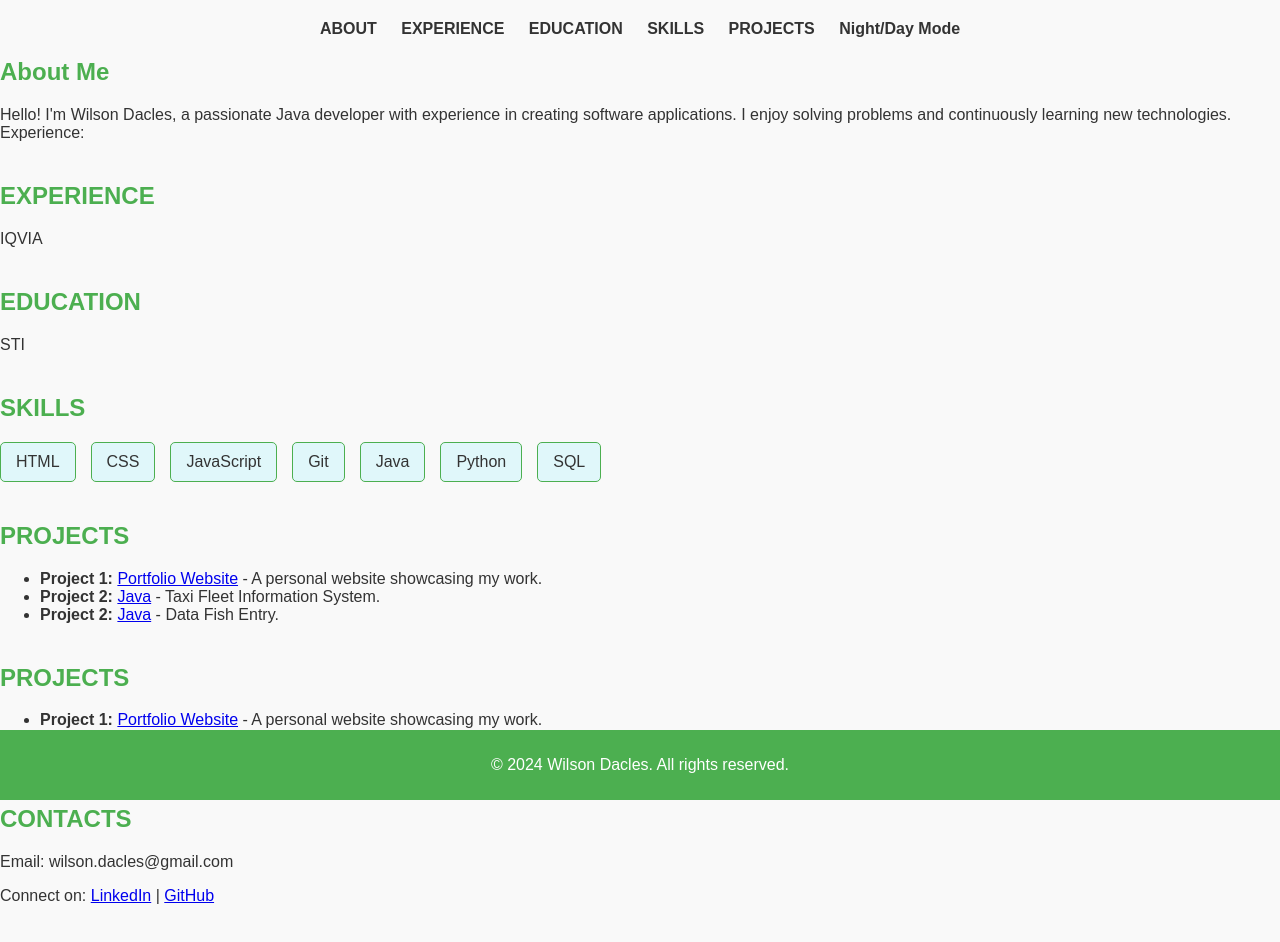
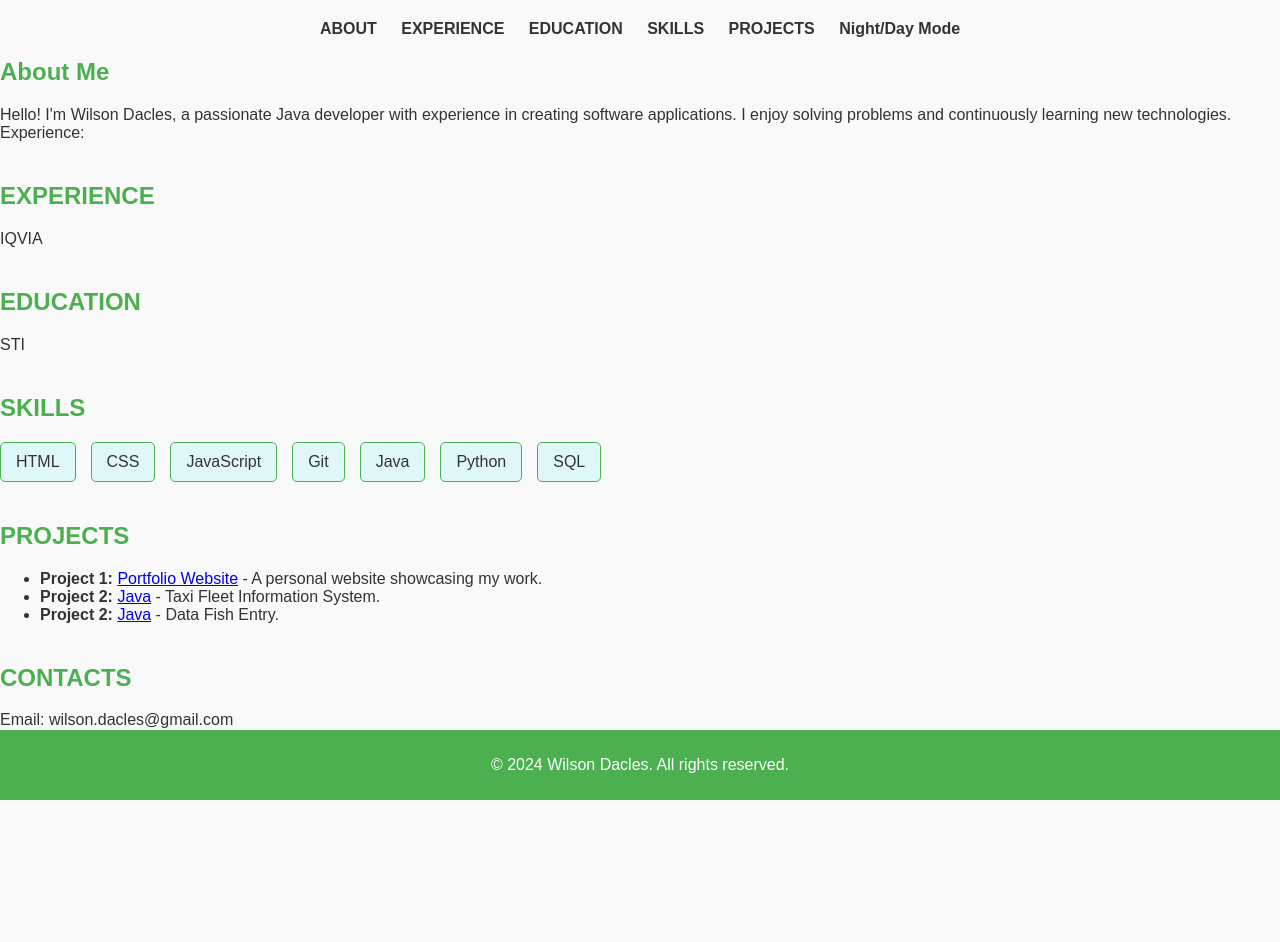
Before and after one commit to isonn2195/isonn2195.github.io, a plain HTML site: page index.html in a window 1280 px wide. After the commit the page ends 803 px from the top, so only its background shows below. Drawn offline with Linux system fonts and the light colour scheme.

Commit message:
HTML updated

```diff
--- a/index.html
+++ b/index.html
@@ -75,22 +75,6 @@
 
         </div>
 
-        <div id="projects" class="section">
-            <h2>PROJECTS</h2>
-            <ul>
-                <li>
-                    <strong>Project 1:</strong> <a href="#">Portfolio Website</a> - A personal website showcasing my work.
-                </li>
-                <li>
-                    <strong>Project 2:</strong> <a href="#">Java</a> - Taxi Fleet Information System.
-                </li>
-                <li>
-                    <strong>Project 2:</strong> <a href="#">Java</a> - Data Fish Entry.
-                </li>
-            </ul>
-
-        </div>
-
         <div id="contact" class="section">
             <h2>CONTACTS</h2>
             <p>Email: wilson.dacles@gmail.com</p>
```
